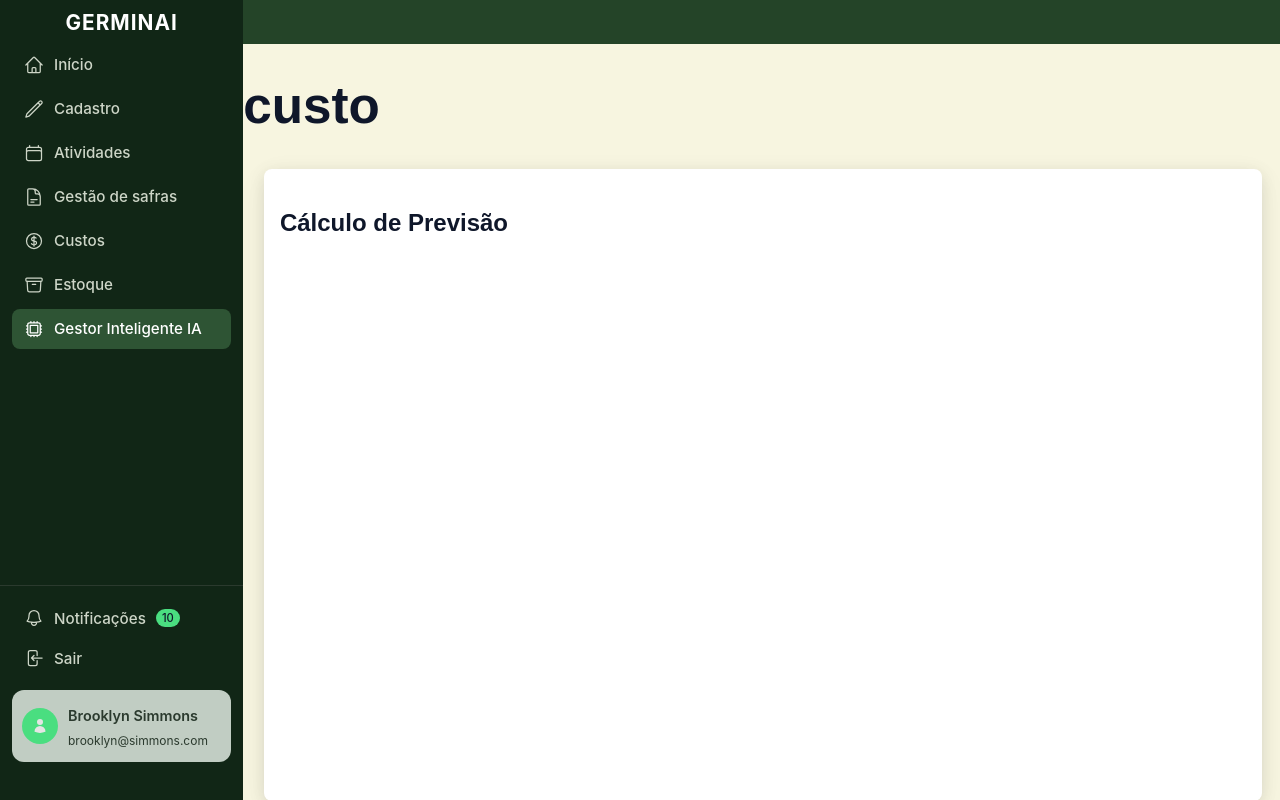
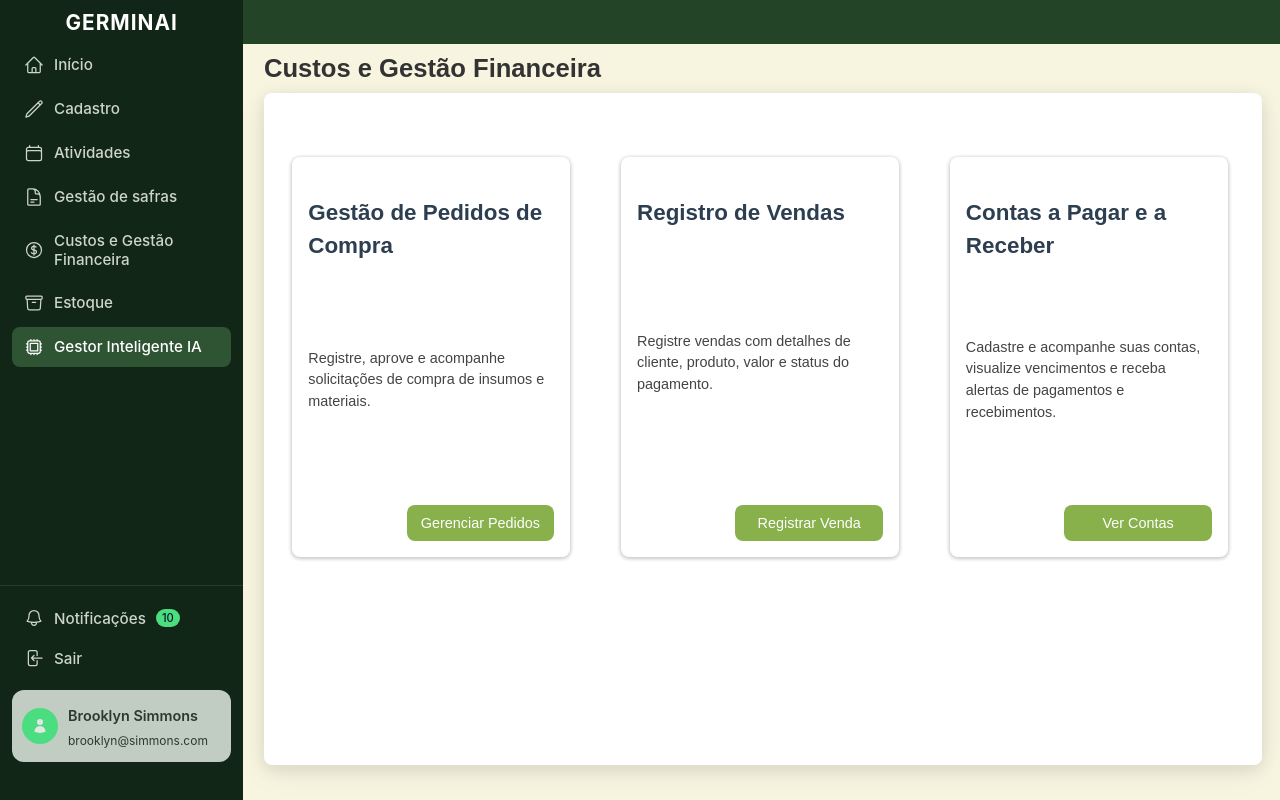
Before and after one commit to josedurigon/Repo-Germinai-react, a React (Vite) app: page /application/custos in a window 1280 px wide. Built offline with nearby package versions, Linux system fonts and the light colour scheme.

Commit message:
implementação de cards da pagina custos e  gestão financeira

```diff
--- /dev/null
+++ b/src/components/CardFinanceiro/CardFinanceiro.css
@@ -0,0 +1,56 @@
+.card-financeiro {
+
+  display: flex;
+  flex-direction: column;
+  align-items: flex-start;
+  background-color: #ffffff;
+  border-radius: 8px;
+  padding: 16px;
+  box-shadow: 0 1px 4px 0 rgb(196, 196, 199),
+              0 1px 4px 0 rgba(219, 219, 221, 1);
+  gap: 12px;
+  width: 90%;
+  box-sizing: border-box;
+  margin-left: 4%;
+  margin-right: 4%;
+  height: 50vh;
+  justify-content: space-between;
+}
+
+
+/* Exemplo de estilo interno (você pode manter ou adaptar conforme o conteúdo) */
+.card-financeiro h2 {
+  font-size: 1.2rem;
+  font-weight: 600;
+  color: #244428;
+  margin: 0;
+}
+
+.card-financeiro p {
+  font-size: 0.95rem;
+  color: #333;
+  margin: 0;
+}
+
+.btn-acessar {
+  background-color: #88b04b;
+  color: white;
+  border: none;
+  border-radius: 8px;
+  padding: 10px 14px;
+  font-size: 0.9rem;
+  cursor: pointer;
+  align-self: flex-end;
+  transition: background-color 0.2s ease, transform 0.1s ease;
+  width: 60%;
+}
+
+
+.btn-acessar:active {
+  background-color: #668a36;
+  transform: translateY(0);
+}
+
+.btn-acessar:hover {
+  background-color: #76a339;
+}
--- /dev/null
+++ b/src/components/CardFinanceiro/CardFinanceiro.tsx
@@ -0,0 +1,14 @@
+import React from "react";
+import "./CardFinanceiro.css";
+
+interface CardFinanceiroProps {
+  children: React.ReactNode;
+
+}
+
+export default function CardFinanceiro({ children }: CardFinanceiroProps) {
+  return <div className="card-financeiro">
+    {children}
+
+  </div>;
+}
--- a/src/components/Navegation/Sidebar.tsx
+++ b/src/components/Navegation/Sidebar.tsx
@@ -111,7 +111,7 @@ const BarraLateral: React.FC = () => {
         />
         <BotaoNavegacao
           icone={HiOutlineCurrencyDollar}
-          texto="Custos"
+          texto="Custos e Gestão Financeira"
           ativo={linkAtivo === "Custos"}
           aoClicar={() => {
             setLinkAtivo("Custos");
--- a/src/components/box-shadow/BoxShadowPadrao.css
+++ b/src/components/box-shadow/BoxShadowPadrao.css
@@ -6,7 +6,7 @@
   padding: 16px;
   width: 78vw;
   box-sizing: border-box;
-  height: 79vh; /* deixa o conteúdo crescer naturalmente */
+  height: 84vh; /* deixa o conteúdo crescer naturalmente */
   overflow-y: auto;
   margin-left: 2%;
 }
--- a/src/pages/custos/Custos.tsx
+++ /dev/null
@@ -1,23 +0,0 @@
-import React from 'react';
-import BoxShadowPadrao from '../../components/box-shadow/BoxShadowPadrao';
-
-const Custos = () => {
-  return (
-   <div className="pagina-container-pai">
-
-      <main className="conteudo-previsao">
-
-          <h1>custo</h1>
-
-          <BoxShadowPadrao>
-
-            <h2>Cálculo de Previsão</h2>
-          </BoxShadowPadrao>
-
-      </main>
-
-    </div>
-  )
-
-}
-export default Custos;
--- /dev/null
+++ b/src/pages/gestao-financeira/Gestao-financeira.css
@@ -0,0 +1,53 @@
+.pagina-container-pai {
+  display: flex;
+  flex-direction: column;
+  height: 100%;
+}
+
+.titulo-pagina-gestao {
+  margin-left: 2%;
+  margin-bottom: 1%;
+  margin-top: 1%;
+  color: #333;
+  font-size: 1.6rem;
+  font-weight: 600;
+}
+
+.gestao-financeira {
+  display: flex;
+  flex-direction: column;
+  gap: 20px;
+}
+
+.titulo-principal {
+  color: #2c3e50;
+  font-size: 1.4rem;
+  margin-bottom: 4px;
+}
+
+.title-card-finan{
+  color: #2c3e50;
+  font-size: 1.4rem;
+  margin-bottom: 4px;
+}
+
+.descricao {
+  font-size: 0.95rem;
+  color: #555;
+  margin-bottom: 20px;
+}
+
+.cards-grid {
+  display: grid;
+  grid-template-columns: repeat(auto-fit, minmax(270px, 1fr));
+  gap: 20px;
+  margin-top: 5%;
+}
+
+
+
+.card-financeiro p {
+  font-size: 0.9rem;
+  color: #444;
+  margin-bottom: 12px;
+}
--- /dev/null
+++ b/src/pages/gestao-financeira/Gestao-financeira.tsx
@@ -0,0 +1,55 @@
+import React from 'react';
+import BoxShadowPadrao from '../../components/box-shadow/BoxShadowPadrao';
+import CardFinanceiro from '../../components/CardFinanceiro/CardFinanceiro';
+import { Card } from 'primereact/card';
+import './Gestao-financeira.css';
+
+const Custos = () => {
+  return (
+    <div className="pagina-container-pai">
+      <main className="conteudo-previsao">
+        <h1 className="titulo-pagina-gestao">Custos e Gestão Financeira</h1>
+
+        <BoxShadowPadrao>
+          <div className="gestao-financeira">
+
+            <div className="cards-grid">
+
+              <CardFinanceiro >
+                  <h3 className='title-card-finan'>Gestão de Pedidos de Compra</h3>
+
+                  <p>
+                  Registre, aprove e acompanhe solicitações de compra de insumos e
+                  materiais.
+                </p>
+                <button className="btn-acessar">Gerenciar Pedidos</button>
+              </CardFinanceiro>
+
+
+              <CardFinanceiro>
+                <h3 className='title-card-finan'>Registro de Vendas</h3>
+                <p>
+                  Registre vendas com detalhes de cliente, produto, valor e status do
+                  pagamento.
+                </p>
+                <button className="btn-acessar">Registrar Venda</button>
+              </CardFinanceiro>
+
+              <CardFinanceiro>
+                <h3 className='title-card-finan'>Contas a Pagar e a Receber</h3>
+                <p>
+                  Cadastre e acompanhe suas contas, visualize vencimentos e receba
+                  alertas de pagamentos e recebimentos.
+                </p>
+                <button className="btn-acessar">Ver Contas</button>
+              </CardFinanceiro>
+
+            </div>
+          </div>
+        </BoxShadowPadrao>
+      </main>
+    </div>
+  );
+};
+
+export default Custos;
--- a/src/routes/Routes.tsx
+++ b/src/routes/Routes.tsx
@@ -15,7 +15,7 @@ import PrevisaoPreco from '../pages/gestorInteligente/PrevisaoPreco';
 import Cadastro from '../pages/cadastro/Cadastro';
 import Atividades from '../pages/atividades/Atividades';
 import GestaoSafras from '../pages/gestaoSafras/GestaoSafras';
-import Custos from '../pages/custos/Custos';
+import Custos from '../pages/gestao-financeira/Gestao-financeira';
 import Estoque from '../pages/estoque/Estoque';
 import Notificacoes from '../pages/notificacoes/Notificacoes';
 import Inicio from '../pages/inicio/Inicio';
```
